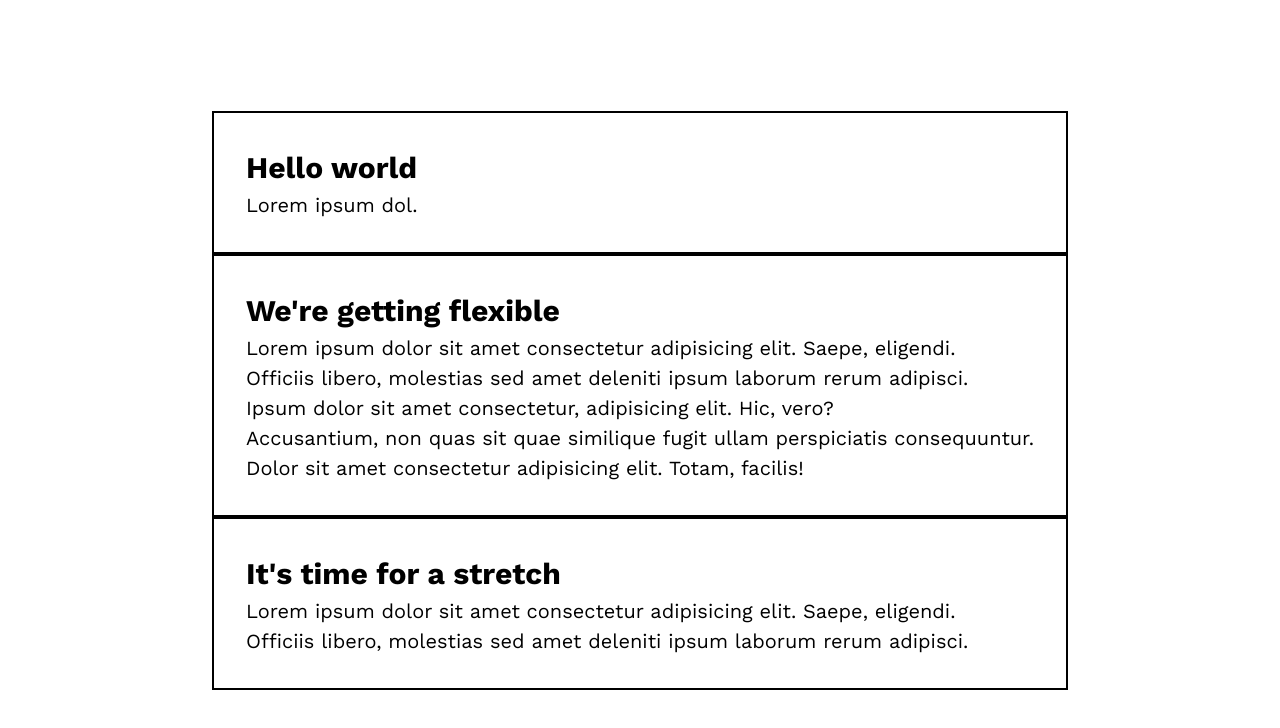
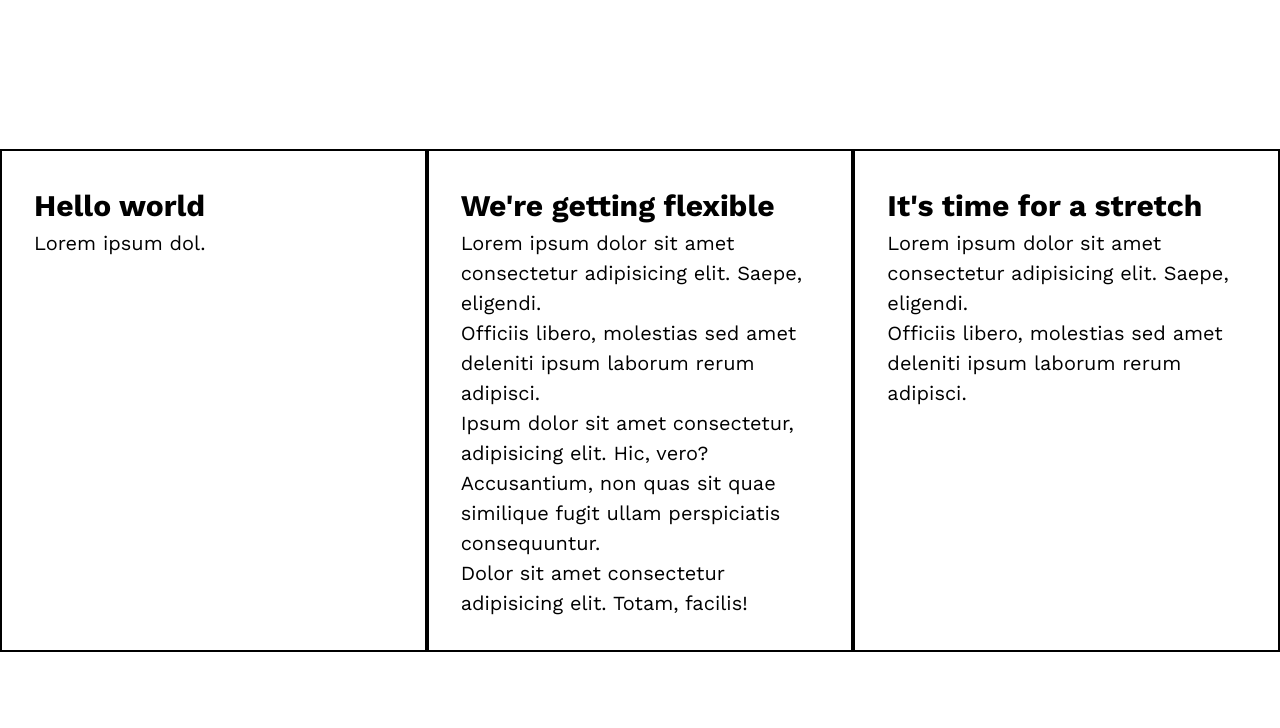
Before and after one commit to Preethi-Dev/In-depth-flexBox, a plain HTML site: page index.html in a window 1280 px wide. Drawn offline with nearby package versions, Linux system fonts and the light colour scheme.

Commit message:
solution for challenge

```diff
--- a/css/style.css
+++ b/css/style.css
@@ -18,4 +18,9 @@
 .column {
   padding: 2rem;
   border: 2px solid black;
+  width: 100%;
 }
+
+.row{
+  display: flex;
+}
--- a/index.html
+++ b/index.html
@@ -15,7 +15,7 @@
 </head>
 
 <body>
-  <div>
+  <div class="row">
     <div class="column flow-content">
       <h2>Hello world</h2>
       <p>Lorem ipsum dol.</p>
```
